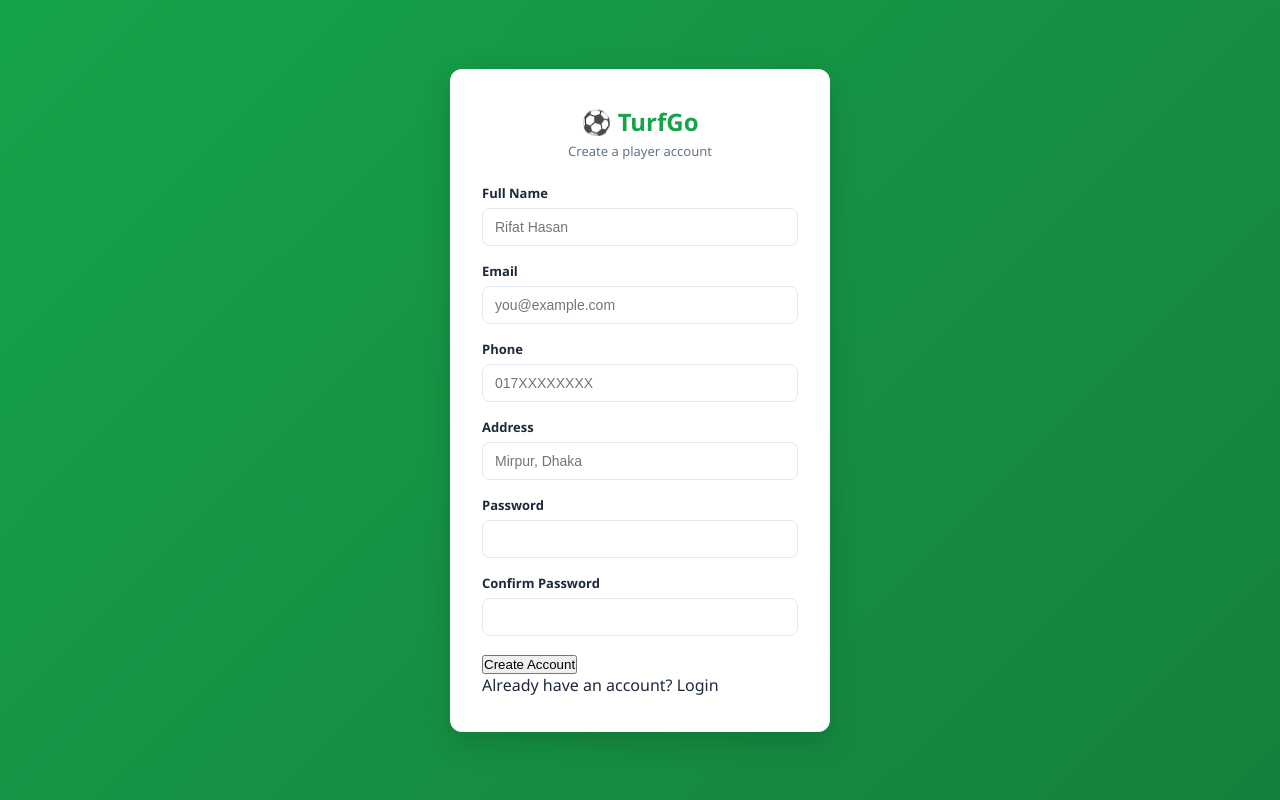
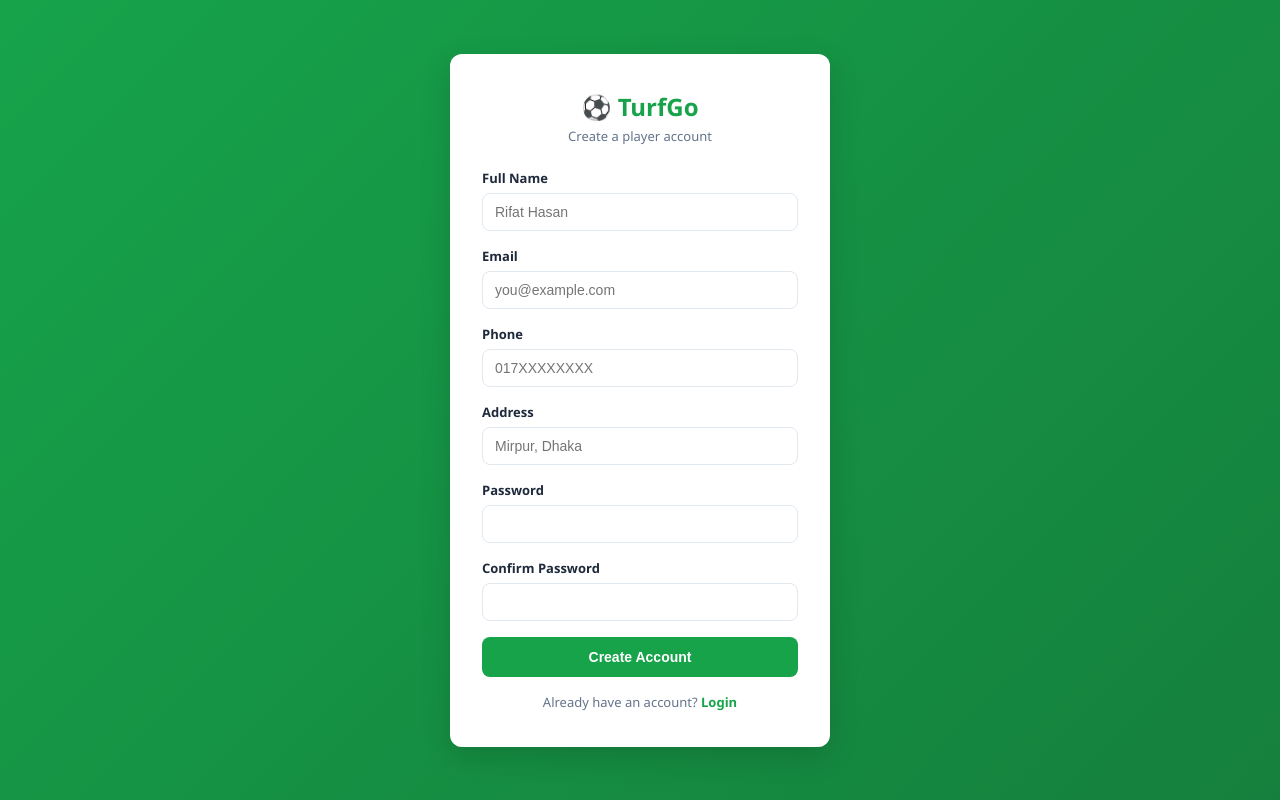
Before and after one commit to Afraz-22/TurfGo, a PHP site: page /register.php in a window 1280 px wide. Run offline with PHP 8.4, Linux system fonts and the light colour scheme.

Commit message:
updating css

```diff
--- a/css/style.css
+++ b/css/style.css
@@ -100,3 +100,108 @@ a {
   outline: none;
   border-color: var(--primary);
 }
+.btn {
+  display: inline-block;
+  border: none;
+  cursor: pointer;
+  border-radius: 8px;
+  padding: 10px 18px;
+  font-size: 14px;
+  font-weight: 600;
+  background: var(--primary);
+  color: var(--white);
+}
+
+.btn:hover {
+  filter: brightness(0.92);
+}
+
+.btn-block {
+  width: 100%;
+  padding: 12px;
+}
+
+.btn-outline {
+  background: var(--white);
+  color: var(--primary);
+  border: 1px solid var(--primary);
+}
+
+.btn-danger {
+  background: var(--danger);
+}
+
+.btn-sm {
+  padding: 5px 10px;
+  font-size: 12px;
+}
+
+.auth-footer {
+  text-align: center;
+  margin-top: 16px;
+  font-size: 13px;
+  color: var(--text-muted);
+}
+
+.auth-footer a {
+  color: var(--primary);
+  font-weight: 600;
+}
+
+.alert {
+  padding: 10px 14px;
+  border-radius: 8px;
+  font-size: 13px;
+  margin-bottom: 16px;
+}
+
+.alert-error {
+  background: #fee2e2;
+  color: #b91c1c;
+}
+
+.alert-success {
+  background: #dcfce7;
+  color: #15803d;
+}
+
+/* ---------- App layout ---------- */
+.app {
+  display: flex;
+  min-height: 100vh;
+}
+
+.sidebar {
+  width: 230px;
+  background: var(--white);
+  border-right: 1px solid var(--border);
+  flex-shrink: 0;
+  padding: 20px 0;
+}
+
+.sidebar-logo {
+  font-size: 20px;
+  font-weight: 700;
+  color: var(--primary);
+  padding: 0 20px 20px 20px;
+}
+
+.sidebar nav a {
+  display: block;
+  padding: 11px 20px;
+  font-size: 14px;
+  color: var(--text-muted);
+  font-weight: 500;
+  border-left: 3px solid transparent;
+}
+
+.sidebar nav a:hover {
+  background: var(--bg);
+}
+
+.sidebar nav a.active {
+  background: var(--primary-light);
+  color: var(--primary);
+  border-left: 3px solid var(--primary);
+  font-weight: 700;
+}
```
